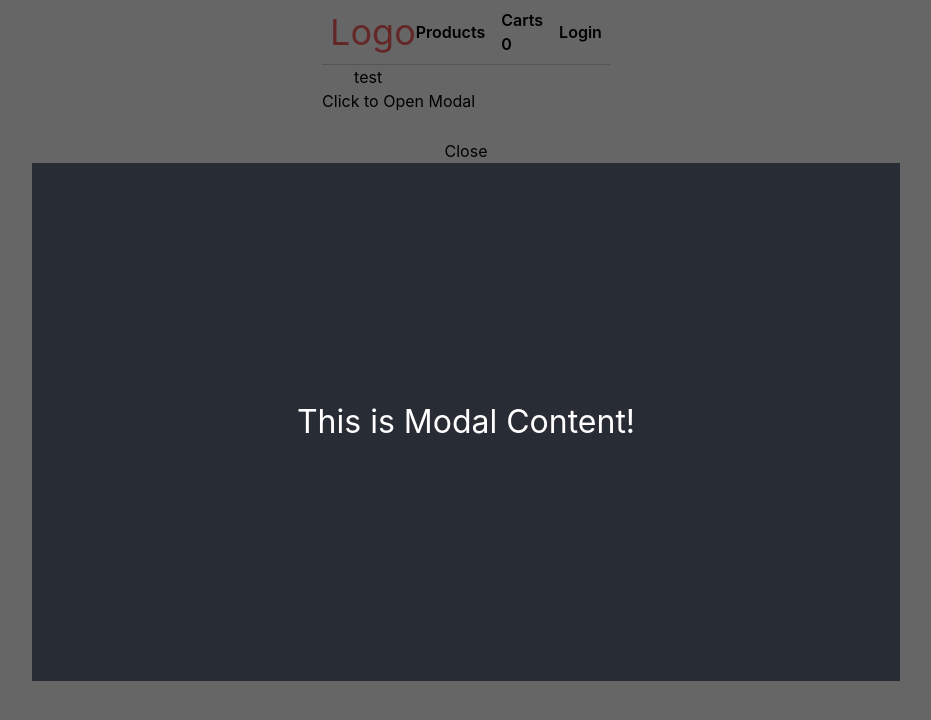
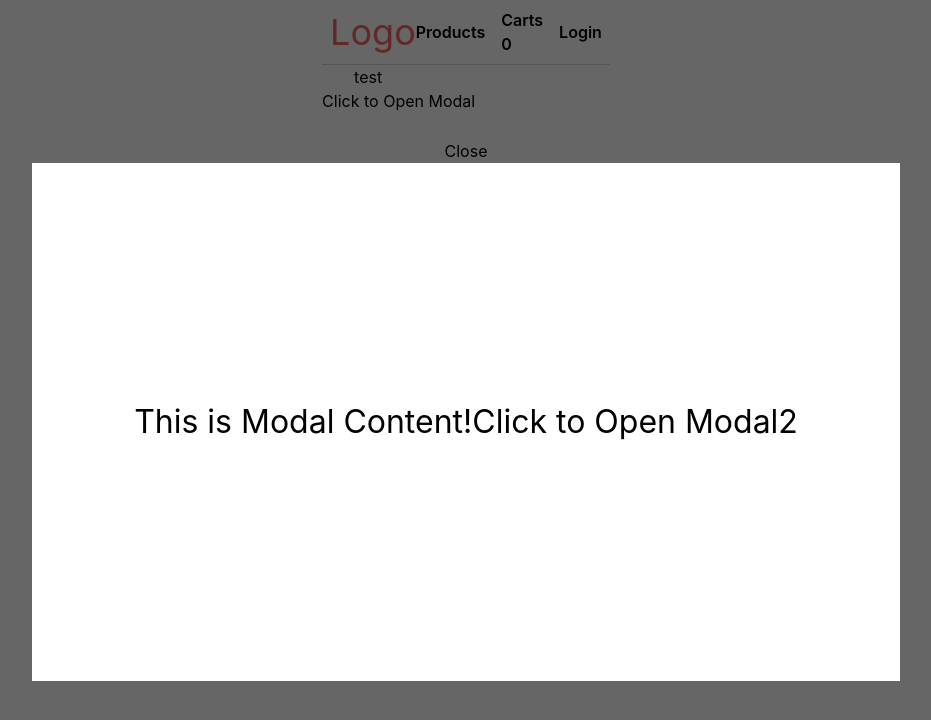
Before and after one commit to happyso/shoopy, a Next.js app: page / in a window 1280 px wide. Both pictures are taken after a click on the button "Click to Open Modal". Shown: the top 720 px of the page, without its empty margins (174-1105 px from the left). Built offline with nearby package versions, Linux system fonts and the light colour scheme; no server answers; the database is empty.

Commit message:
test: 여러개의 모달 테스트

```diff
--- a/components/Modal.tsx
+++ b/components/Modal.tsx
@@ -21,6 +21,11 @@ function Modal({
         }
     }, [handleClose])
 
+    const handleClickInnerModal = (e: MouseEvent<HTMLDivElement>) => {
+        // ModalWrapper로 이벤트 전파 방지
+        e.stopPropagation()
+    }
+
     return (
         <ReactPortal wrapperId="react-portal-modal-container">
             <CSSTransition
@@ -30,11 +35,16 @@ function Modal({
                 classNames="modal"
                 nodeRef={nodeRef}
             >
-                <div className="modal" ref={nodeRef}>
+                <div className="modal" ref={nodeRef} onClick={handleClose}>
                     <button onClick={handleClose} className="close-btn">
                         Close
                     </button>
-                    <div className="modal-content">{children}</div>
+                    <div
+                        className="modal-content"
+                        onClick={handleClickInnerModal}
+                    >
+                        {children}
+                    </div>
                 </div>
             </CSSTransition>
         </ReactPortal>
--- a/pages/index.tsx
+++ b/pages/index.tsx
@@ -7,12 +7,25 @@ import Modal from '../components/Modal'
 
 export default function Home() {
     const [isOpen, setIsOpen] = useState(false)
+
+    const [isOpenModal2, setIsOpenModal2] = useState(false)
+
     return (
         <>
             <div className={styles.container}>test</div>
             <button onClick={() => setIsOpen(true)}>Click to Open Modal</button>
             <Modal handleClose={() => setIsOpen(false)} isOpen={isOpen}>
                 This is Modal Content!
+                <button onClick={() => setIsOpenModal2(true)}>
+                    Click to Open Modal2
+                </button>
+            </Modal>
+
+            <Modal
+                handleClose={() => setIsOpenModal2(false)}
+                isOpen={isOpenModal2}
+            >
+                This is Modal Content!222
             </Modal>
         </>
     )
--- a/styles/globals.css
+++ b/styles/globals.css
@@ -61,8 +61,8 @@ input {
 .modal-content {
     width: 70%;
     height: 70%;
-    background-color: #282c34;
-    color: #fff;
+    background-color: #fff;
+    color: #000;
     display: flex;
     align-items: center;
     justify-content: center;
```
